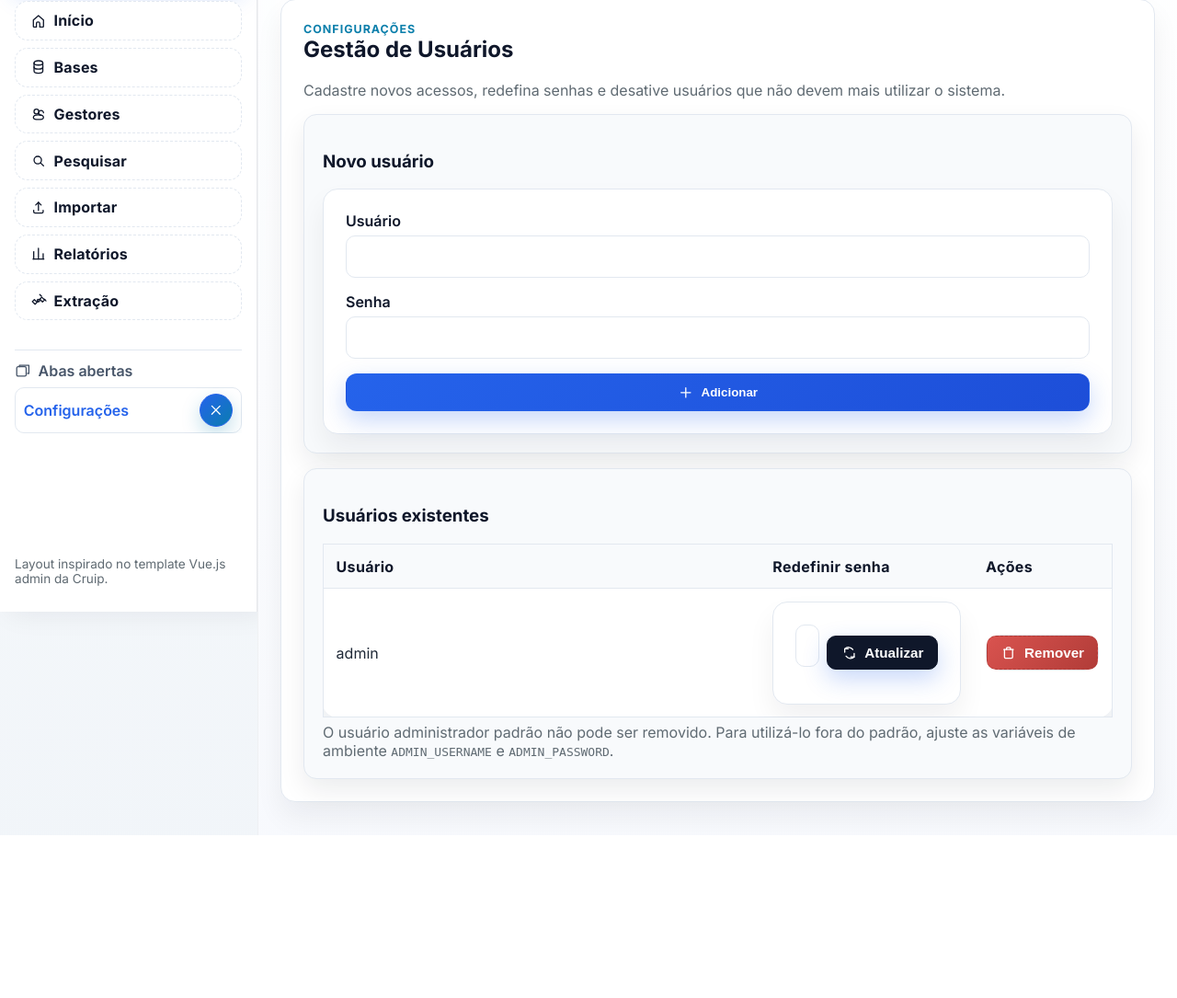
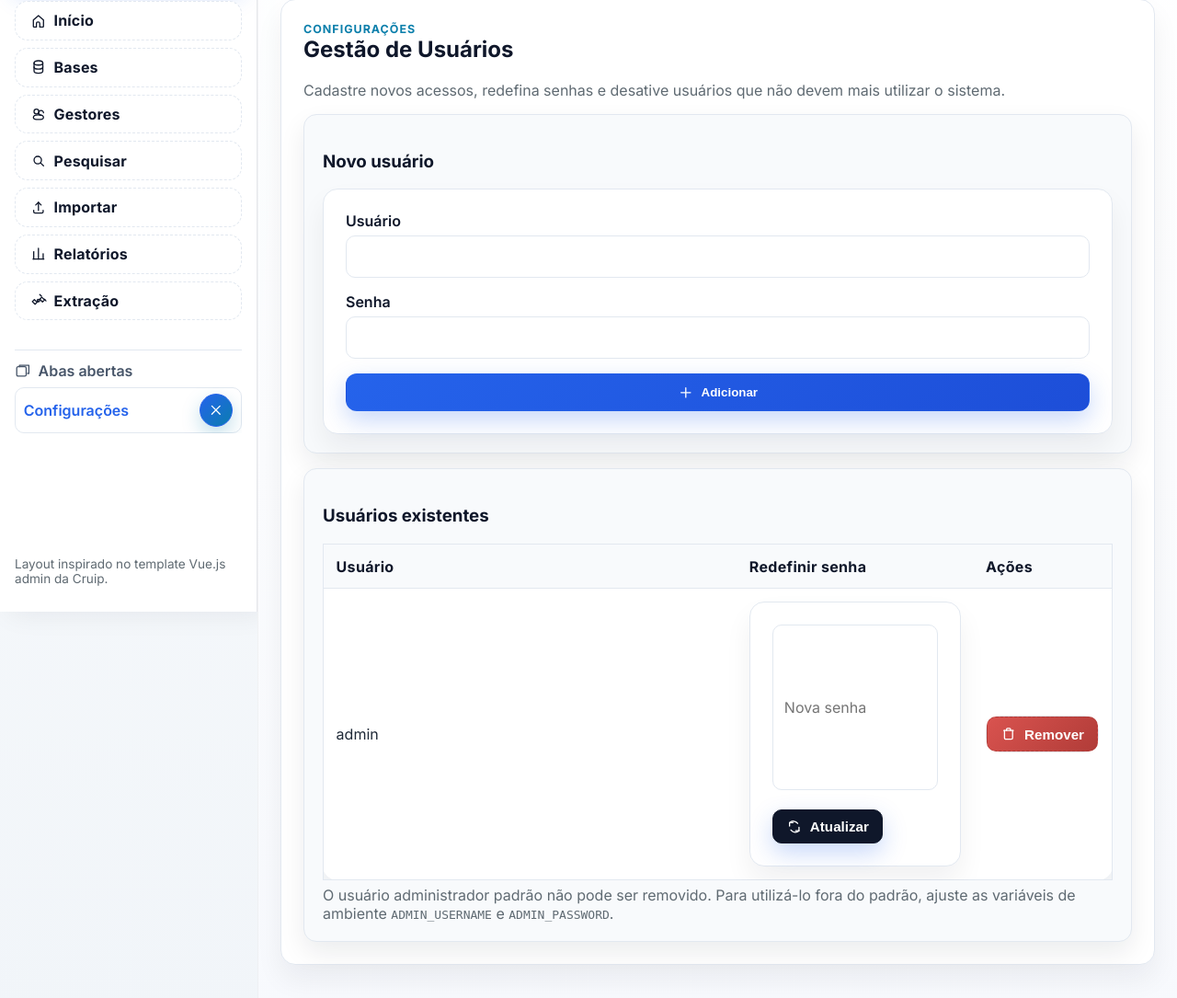
Before and after one commit to leandrojtv/Arquivos, a Flask app: page /configuracoes in a window 1280 px wide. Shown: the part 135-1220 px from the top of the page at 92% size. Before the commit the page ends 1043 px from the top, so only its background shows below. Run offline with Flask 3, Linux system fonts and the light colour scheme; the visitor is signed in with stand-in values (Sample User, id 1); data comes from the database, SQL or seed files in the repository.

Commit message:
Improve password reset layout on settings

```diff
--- a/static/style.css
+++ b/static/style.css
@@ -457,6 +457,20 @@ button:hover,
   margin-bottom: 0;
 }
 
+.inline-form.stacked {
+  flex-wrap: wrap;
+  align-items: flex-start;
+}
+
+.inline-form.stacked .wide-input {
+  flex: 1 1 180px;
+  min-width: 180px;
+}
+
+.inline-form.stacked.sm-row {
+  gap: 0.35rem;
+}
+
 .stacked {
   display: flex;
   flex-direction: column;
--- a/templates/settings.html
+++ b/templates/settings.html
@@ -39,8 +39,8 @@
           <tr>
             <td>{{ user['username'] }}</td>
             <td>
-              <form action="{{ url_for('reset_user', user_id=user['id']) }}" method="post" class="inline-form">
-                <input type="password" name="password" placeholder="Nova senha" required />
+              <form action="{{ url_for('reset_user', user_id=user['id']) }}" method="post" class="inline-form stacked sm-row">
+                <input type="password" name="password" placeholder="Nova senha" required class="wide-input" />
                 <button type="submit" class="button secondary compact"><svg class="icon"><use href="#icon-refresh"></use></svg><span>Atualizar</span></button>
               </form>
             </td>
```
